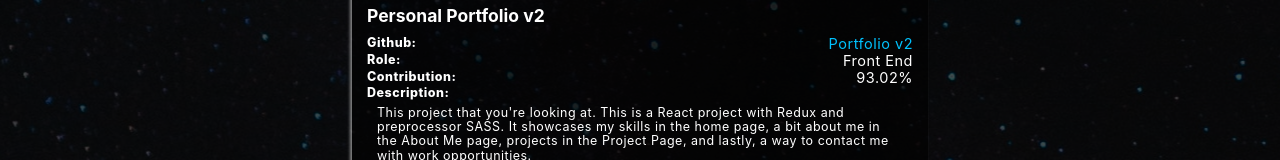
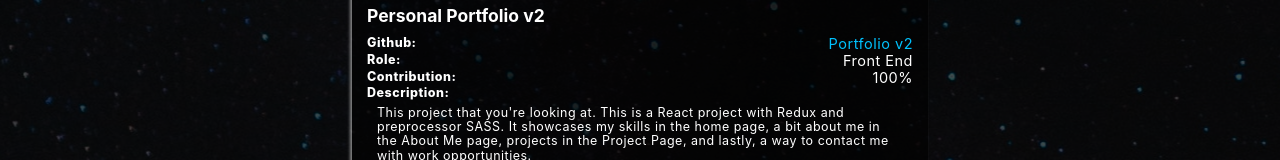
Before and after one commit to iVictoris/portfolio-react, a React (Create React App) app: page /projects in a window 1280 px wide. Shown: the part 126-286 px from the top of the page. Built offline with nearby package versions, Linux system fonts and the light colour scheme.

Commit message:
update contribution amount for resume project

```diff
--- a/src/components/pages/Projects.jsx
+++ b/src/components/pages/Projects.jsx
@@ -17,10 +17,7 @@ const Projects = ({
             repoLink: 'Portfolio v2',
             description: `This project that you're looking at. This is a React project with Redux and preprocessor SASS. It showcases my skills in the home page, a bit about me in the About Me page, projects in the Project Page, and lastly, a way to contact me with work opportunities. `,
             role: 'Front End',
-            contribution: ((240 / 258) * 100)
-                .toString()
-                .substr(0, 5)
-                .concat('%'),
+            contribution: ((1 / 1) * 100).toString().substr(0, 5).concat('%'),
             time: '1 week',
         },
         {
```
